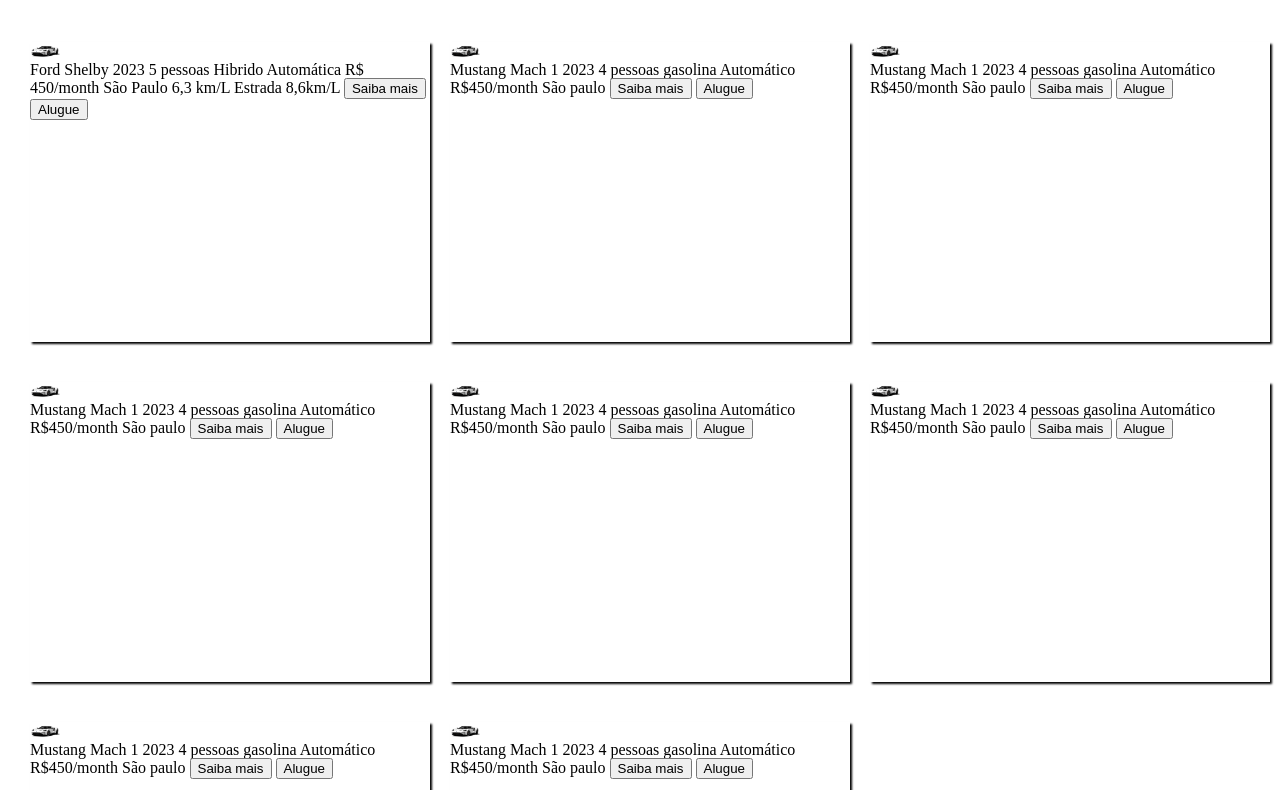
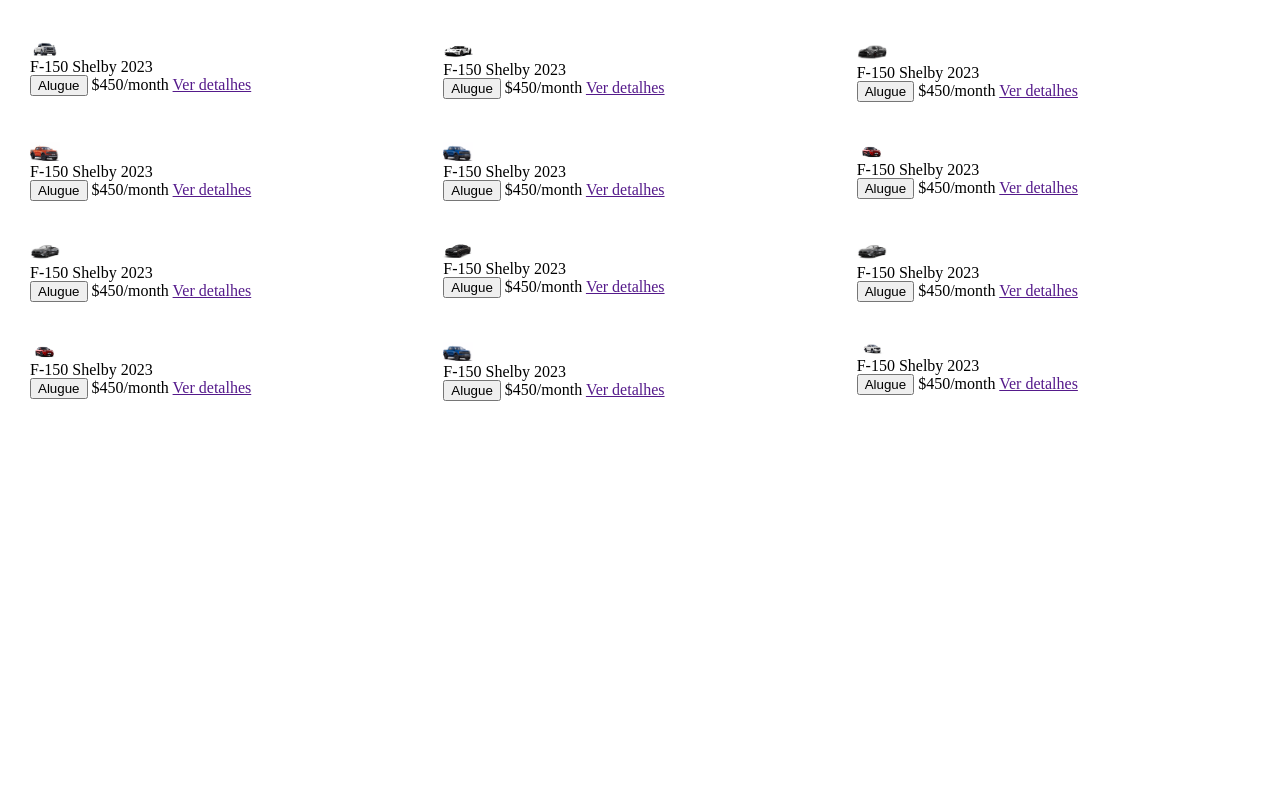
Before and after one commit to 2024-1S-SENAI-SP-FE/peteca-projeto-final, a plain HTML site: page aluguel.html in a window 1280 px wide. Shown: the part 82-872 px from the top of the page. After the commit the page ends 800 px from the top, so only its background shows below. Drawn offline with Linux system fonts and the light colour scheme.

Commit message:
feat: re-criando págia de aluguel em uma nova estrutura

```diff
--- a/aluguel.html
+++ b/aluguel.html
@@ -9,8 +9,11 @@
 </head>
 <body>
     <section class="check-in">
+
+        <div class="texto-idade">
             <span class="span-check-in">Check-in</span>
             <span>Idade do condutor 26-65</span>
+        </div>
 
         <div class="container-info">
             <span class="local">São Paulo</span>
@@ -19,8 +22,9 @@
                 <input type="date">
                 <input type="time">
             </div>
+
+            <div class="entrega-carro">
             <span>Entrega:</span>
-            <div class="entreda-carro">
                 <input type="date">
                 <input type="time">
             </div>
@@ -32,164 +36,160 @@
 
     <section class="carros-aluguel">
 
-        <div class="carros-disponiveis">
-            <div><img src="imagens/ford-gt.jpg" alt=""></div>
 
-        <div class="info-carro">
-            <span class="nome-carro">Ford Shelby</span>
-            <span class="ano">2023</span>
-            <span class="pessoas">5 pessoas</span>
-            <span class="tipo-consumo">Hibrido</span>
-            <span class="tipo-conducao">Automática</span>
-            <span class="valor">R$ 450/month</span>
-            <span class="img-mao"></span>
-
-            <span class="cidade">São Paulo</span>
-            <span class="litragem">6,3 km/L</span>
-            <span class="consumo">Estrada</span>
-            <span class="litragem">8,6km/L</span>
-            <button type="button" class="saiba-mais">Saiba mais</button>
-            <button type="button" class="alugue">Alugue</button>
+        <div class="container-carro">
+            <div class="container-img"><img src="imagens/f-450.jpg" alt="ford f-450"></div>
+            <div class="container-nome-ano">
+                <span class="nome-carro">F-150 Shelby</span>
+                <span class="ano-carro">2023</span>
+            </div>
+            <div class="container-info-carro">
+                <button class="button-alugue">Alugue</button>
+                <span class="valor-aluguel">$450/month</span>
+                <a href="">Ver detalhes</a>
             </div>
         </div>
-        <div class="carros-disponiveis">
-            <div><img src="imagens/ford-gt.jpg" alt=""></div>
 
-        <div class="info-carro">
-            <span class="nome-carro">Mustang Mach 1</span>
-            <span class="ano">2023</span>
-            <span class="pessoas">4 pessoas</span>
-            <span class="tipo-consumo">gasolina</span>
-            <span class="tipo-conducao">Automático</span>
-            <span class="valor">R$450/month</span>
-            <span class="img-mao"></span>
-
-            <span class="cidade">São paulo</span>
-            <span class="litragem"></span>
-            <span class="consumo"></span>
-            <span class="litragem"></span>
-            <button type="button" class="saiba-mais">Saiba mais</button>
-            <button type="button" class="alugue">Alugue</button>
+        <div class="container-carro">
+            <div class="container-img"><img src="imagens/ford-gt.jpg" alt="ford f-450"></div>
+            <div class="container-nome-ano">
+                <span class="nome-carro">F-150 Shelby</span>
+                <span class="ano-carro">2023</span>
+            </div>
+            <div class="container-info-carro">
+                <button class="button-alugue">Alugue</button>
+                <span class="valor-aluguel">$450/month</span>
+                <a href="">Ver detalhes</a>
             </div>
         </div>
-        <div class="carros-disponiveis">
-            <div><img src="imagens/ford-gt.jpg" alt=""></div>
 
-        <div class="info-carro">
-            <span class="nome-carro">Mustang Mach 1</span>
-            <span class="ano">2023</span>
-            <span class="pessoas">4 pessoas</span>
-            <span class="tipo-consumo">gasolina</span>
-            <span class="tipo-conducao">Automático</span>
-            <span class="valor">R$450/month</span>
-            <span class="img-mao"></span>
-
-            <span class="cidade">São paulo</span>
-            <span class="litragem"></span>
-            <span class="consumo"></span>
-            <span class="litragem"></span>
-            <button type="button" class="saiba-mais">Saiba mais</button>
-            <button type="button" class="alugue">Alugue</button>
+        <div class="container-carro">
+            <div class="container-img"><img src="imagens/ford-shelbygt500.jpg" alt="ford f-450"></div>
+            <div class="container-nome-ano">
+                <span class="nome-carro">F-150 Shelby</span>
+                <span class="ano-carro">2023</span>
+            </div>
+            <div class="container-info-carro">
+                <button class="button-alugue">Alugue</button>
+                <span class="valor-aluguel">$450/month</span>
+                <a href="">Ver detalhes</a>
             </div>
         </div>
-        <div class="carros-disponiveis">
-            <div><img src="imagens/ford-gt.jpg" alt=""></div>
 
-        <div class="info-carro">
-            <span class="nome-carro">Mustang Mach 1</span>
-            <span class="ano">2023</span>
-            <span class="pessoas">4 pessoas</span>
-            <span class="tipo-consumo">gasolina</span>
-            <span class="tipo-conducao">Automático</span>
-            <span class="valor">R$450/month</span>
-            <span class="img-mao"></span>
-
-            <span class="cidade">São paulo</span>
-            <span class="litragem"></span>
-            <span class="consumo"></span>
-            <span class="litragem"></span>
-            <button type="button" class="saiba-mais">Saiba mais</button>
-            <button type="button" class="alugue">Alugue</button>
+        <div class="container-carro">
+            <div class="container-img"><img src="imagens/images.jpg" alt="ford f-450"></div>
+            <div class="container-nome-ano">
+                <span class="nome-carro">F-150 Shelby</span>
+                <span class="ano-carro">2023</span>
+            </div>
+            <div class="container-info-carro">
+                <button class="button-alugue">Alugue</button>
+                <span class="valor-aluguel">$450/month</span>
+                <a href="">Ver detalhes</a>
             </div>
         </div>
-        <div class="carros-disponiveis">
-            <div><img src="imagens/ford-gt.jpg" alt=""></div>
 
-        <div class="info-carro">
-            <span class="nome-carro">Mustang Mach 1</span>
-            <span class="ano">2023</span>
-            <span class="pessoas">4 pessoas</span>
-            <span class="tipo-consumo">gasolina</span>
-            <span class="tipo-conducao">Automático</span>
-            <span class="valor">R$450/month</span>
-            <span class="img-mao"></span>
-
-            <span class="cidade">São paulo</span>
-            <span class="litragem"></span>
-            <span class="consumo"></span>
-            <span class="litragem"></span>
-            <button type="button" class="saiba-mais">Saiba mais</button>
-            <button type="button" class="alugue">Alugue</button>
+        <div class="container-carro">
+            <div class="container-img"><img src="imagens/ranger-raptor.jpg" alt="ford f-450"></div>
+            <div class="container-nome-ano">
+                <span class="nome-carro">F-150 Shelby</span>
+                <span class="ano-carro">2023</span>
+            </div>
+            <div class="container-info-carro">
+                <button class="button-alugue">Alugue</button>
+                <span class="valor-aluguel">$450/month</span>
+                <a href="">Ver detalhes</a>
             </div>
         </div>
-        <div class="carros-disponiveis">
-            <div><img src="imagens/ford-gt.jpg" alt=""></div>
 
-        <div class="info-carro">
-            <span class="nome-carro">Mustang Mach 1</span>
-            <span class="ano">2023</span>
-            <span class="pessoas">4 pessoas</span>
-            <span class="tipo-consumo">gasolina</span>
-            <span class="tipo-conducao">Automático</span>
-            <span class="valor">R$450/month</span>
-            <span class="img-mao"></span>
-
-            <span class="cidade">São paulo</span>
-            <span class="litragem"></span>
-            <span class="consumo"></span>
-            <span class="litragem"></span>
-            <button type="button" class="saiba-mais">Saiba mais</button>
-            <button type="button" class="alugue">Alugue</button>
+        <div class="container-carro">
+            <div class="container-img"><img src="imagens/mustang mach-e.jpg" alt="ford f-450"></div>
+            <div class="container-nome-ano">
+                <span class="nome-carro">F-150 Shelby</span>
+                <span class="ano-carro">2023</span>
+            </div>
+            <div class="container-info-carro">
+                <button class="button-alugue">Alugue</button>
+                <span class="valor-aluguel">$450/month</span>
+                <a href="">Ver detalhes</a>
             </div>
         </div>
-        <div class="carros-disponiveis">
-            <div><img src="imagens/ford-gt.jpg" alt=""></div>
 
-        <div class="info-carro">
-            <span class="nome-carro">Mustang Mach 1</span>
-            <span class="ano">2023</span>
-            <span class="pessoas">4 pessoas</span>
-            <span class="tipo-consumo">gasolina</span>
-            <span class="tipo-conducao">Automático</span>
-            <span class="valor">R$450/month</span>
-            <span class="img-mao"></span>
-
-            <span class="cidade">São paulo</span>
-            <span class="litragem"></span>
-            <span class="consumo"></span>
-            <span class="litragem"></span>
-            <button type="button" class="saiba-mais">Saiba mais</button>
-            <button type="button" class="alugue">Alugue</button>
+        <div class="container-carro">
+            <div class="container-img"><img src="imagens/mustang-conversivel.jpg" alt="ford f-450"></div>
+            <div class="container-nome-ano">
+                <span class="nome-carro">F-150 Shelby</span>
+                <span class="ano-carro">2023</span>
+            </div>
+            <div class="container-info-carro">
+                <button class="button-alugue">Alugue</button>
+                <span class="valor-aluguel">$450/month</span>
+                <a href="">Ver detalhes</a>
             </div>
         </div>
-        <div class="carros-disponiveis">
-            <div><img src="imagens/ford-gt.jpg" alt=""></div>
 
-        <div class="info-carro">
-            <span class="nome-carro">Mustang Mach 1</span>
-            <span class="ano">2023</span>
-            <span class="pessoas">4 pessoas</span>
-            <span class="tipo-consumo">gasolina</span>
-            <span class="tipo-conducao">Automático</span>
-            <span class="valor">R$450/month</span>
-            <span class="img-mao"></span>
+        <div class="container-carro">
+            <div class="container-img"><img src="imagens/mustang-gt.jpg" alt="ford f-450"></div>
+            <div class="container-nome-ano">
+                <span class="nome-carro">F-150 Shelby</span>
+                <span class="ano-carro">2023</span>
+            </div>
+            <div class="container-info-carro">
+                <button class="button-alugue">Alugue</button>
+                <span class="valor-aluguel">$450/month</span>
+                <a href="">Ver detalhes</a>
+            </div>
+        </div>
 
-            <span class="cidade">São paulo</span>
-            <span class="litragem"></span>
-            <span class="consumo"></span>
-            <span class="litragem"></span>
-            <button type="button" class="saiba-mais">Saiba mais</button>
-            <button type="button" class="alugue">Alugue</button>
+        <div class="container-carro">
+            <div class="container-img"><img src="imagens/mustang-conversivel.jpg" alt="ford f-450"></div>
+            <div class="container-nome-ano">
+                <span class="nome-carro">F-150 Shelby</span>
+                <span class="ano-carro">2023</span>
+            </div>
+            <div class="container-info-carro">
+                <button class="button-alugue">Alugue</button>
+                <span class="valor-aluguel">$450/month</span>
+                <a href="">Ver detalhes</a>
+            </div>
+        </div>
+
+        <div class="container-carro">
+            <div class="container-img"><img src="imagens/mustang mach-e.jpg" alt="ford f-450"></div>
+            <div class="container-nome-ano">
+                <span class="nome-carro">F-150 Shelby</span>
+                <span class="ano-carro">2023</span>
+            </div>
+            <div class="container-info-carro">
+                <button class="button-alugue">Alugue</button>
+                <span class="valor-aluguel">$450/month</span>
+                <a href="">Ver detalhes</a>
+            </div>
+        </div>
+
+        <div class="container-carro">
+            <div class="container-img"><img src="imagens/ranger-raptor.jpg" alt="ford f-450"></div>
+            <div class="container-nome-ano">
+                <span class="nome-carro">F-150 Shelby</span>
+                <span class="ano-carro">2023</span>
+            </div>
+            <div class="container-info-carro">
+                <button class="button-alugue">Alugue</button>
+                <span class="valor-aluguel">$450/month</span>
+                <a href="">Ver detalhes</a>
+            </div>
+        </div>
+
+        <div class="container-carro">
+            <div class="container-img"><img src="imagens/rangerxls.jpg" alt="ford f-450"></div>
+            <div class="container-nome-ano">
+                <span class="nome-carro">F-150 Shelby</span>
+                <span class="ano-carro">2023</span>
+            </div>
+            <div class="container-info-carro">
+                <button class="button-alugue">Alugue</button>
+                <span class="valor-aluguel">$450/month</span>
+                <a href="" class="a">Ver detalhes</a>
             </div>
         </div>
 
```
Lines whose indentation alone changed are shown as unchanged.
